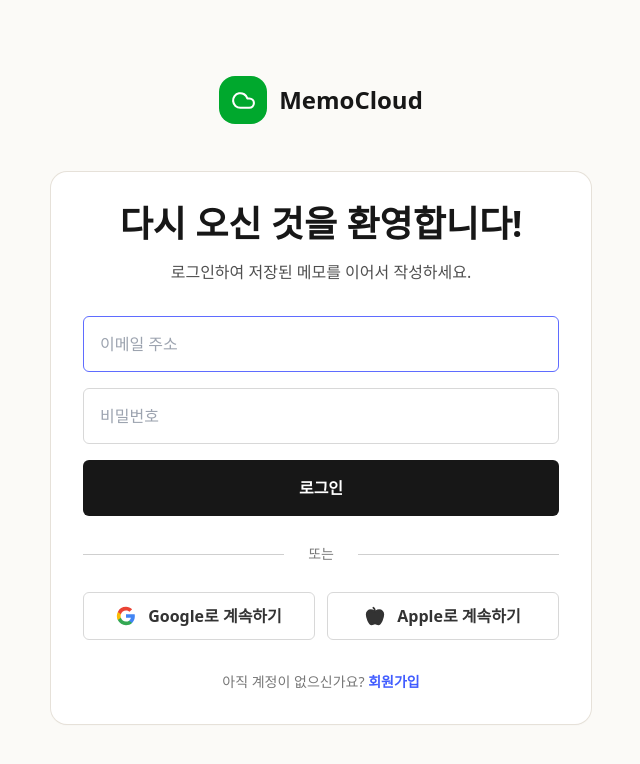
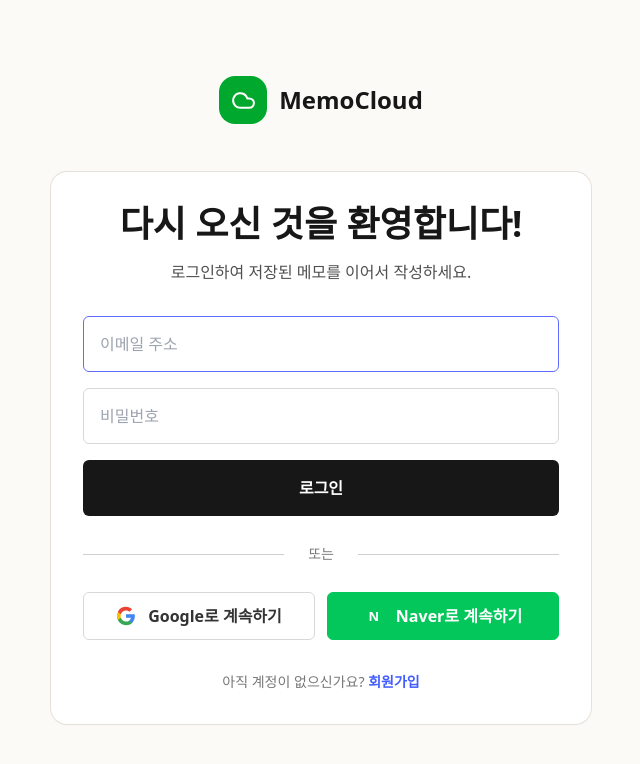
Before and after one commit to davidkimyang/MemoCloude, a Next.js app: page /login in a window 1280 px wide. Shown: the top 764 px of the page, without its empty margins (319-959 px from the left). Built offline with nearby package versions, Linux system fonts and the light colour scheme; no server answers.

Commit message:
Replace Apple OAuth with Naver

```diff
--- a/components/auth/AuthForm.tsx
+++ b/components/auth/AuthForm.tsx
@@ -3,13 +3,15 @@
 import Link from "next/link";
 import { useRouter } from "next/navigation";
 import { FormEvent, useState } from "react";
-import { Apple, Cloud, Loader2 } from "lucide-react";
+import { Cloud, Loader2 } from "lucide-react";
 import type { Provider } from "@supabase/supabase-js";
 import { hasSupabaseEnv, supabase } from "@/lib/supabase/client";
 
 type AuthFormProps = {
   mode: "login" | "signup";
 };
+
+type OAuthProvider = Provider | "naver";
 
 function GoogleMark() {
   return (
@@ -22,6 +24,14 @@
   );
 }
 
+function NaverMark() {
+  return (
+    <span aria-hidden="true" className="flex h-5 w-5 items-center justify-center rounded-sm bg-[#03c75a] text-[13px] font-black leading-none text-white">
+      N
+    </span>
+  );
+}
+
 export function AuthForm({ mode }: AuthFormProps) {
   const router = useRouter();
   const [email, setEmail] = useState("");
@@ -29,7 +39,7 @@
   const [confirmPassword, setConfirmPassword] = useState("");
   const [message, setMessage] = useState<string | null>(null);
   const [loading, setLoading] = useState(false);
-  const [oauthLoading, setOauthLoading] = useState<Provider | null>(null);
+  const [oauthLoading, setOauthLoading] = useState<OAuthProvider | null>(null);
   const isSignup = mode === "signup";
 
   async function onSubmit(event: FormEvent<HTMLFormElement>) {
@@ -63,7 +73,7 @@
     router.push("/app");
   }
 
-  async function signInWithProvider(provider: Provider) {
+  async function signInWithProvider(provider: OAuthProvider) {
     setMessage(null);
 
     if (!hasSupabaseEnv) {
@@ -73,7 +83,7 @@
 
     setOauthLoading(provider);
     const { error } = await supabase.auth.signInWithOAuth({
-      provider,
+      provider: provider as Provider,
       options: {
         redirectTo: `${window.location.origin}/app`
       }
@@ -158,13 +168,13 @@
               Google로 계속하기
             </button>
             <button
-              className="flex h-12 items-center justify-center gap-3 rounded-md border border-[#d8d8d8] bg-white font-semibold text-[#333] transition hover:bg-[#fbfaf7] disabled:opacity-60"
+              className="flex h-12 items-center justify-center gap-3 rounded-md border border-[#03c75a] bg-[#03c75a] font-semibold text-white transition hover:bg-[#02b351] disabled:opacity-60"
               disabled={loading || Boolean(oauthLoading)}
-              onClick={() => void signInWithProvider("apple")}
+              onClick={() => void signInWithProvider("naver")}
               type="button"
             >
-              {oauthLoading === "apple" ? <Loader2 className="animate-spin" size={18} /> : <Apple size={20} fill="currentColor" />}
-              Apple로 계속하기
+              {oauthLoading === "naver" ? <Loader2 className="animate-spin" size={18} /> : <NaverMark />}
+              Naver로 계속하기
             </button>
           </div>
 
```
